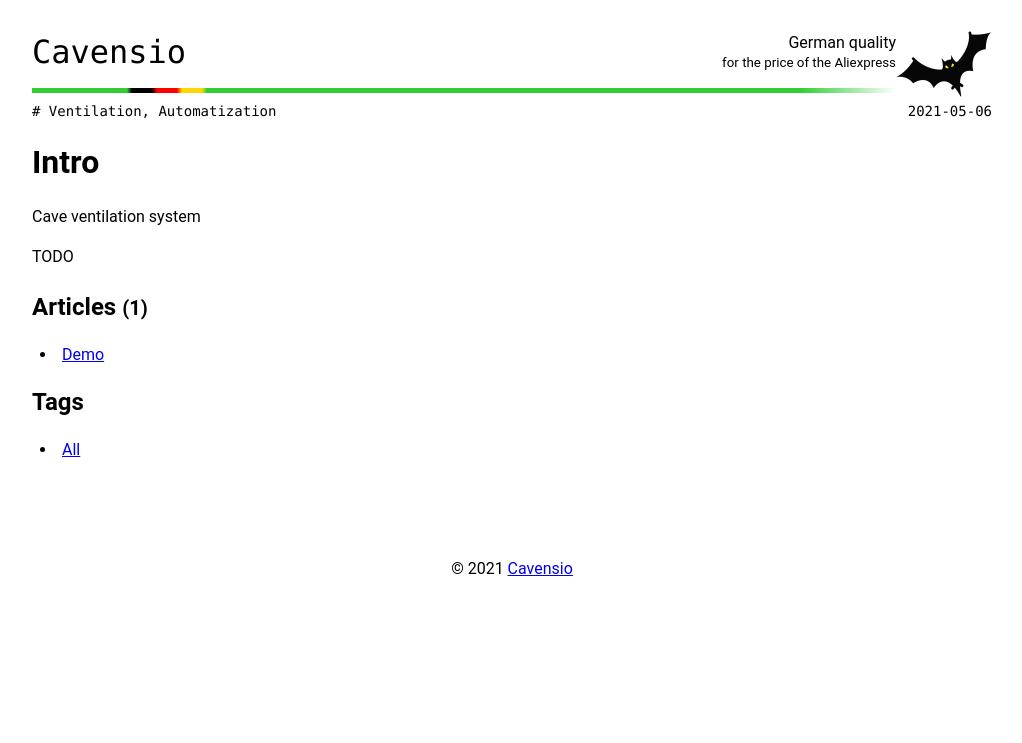
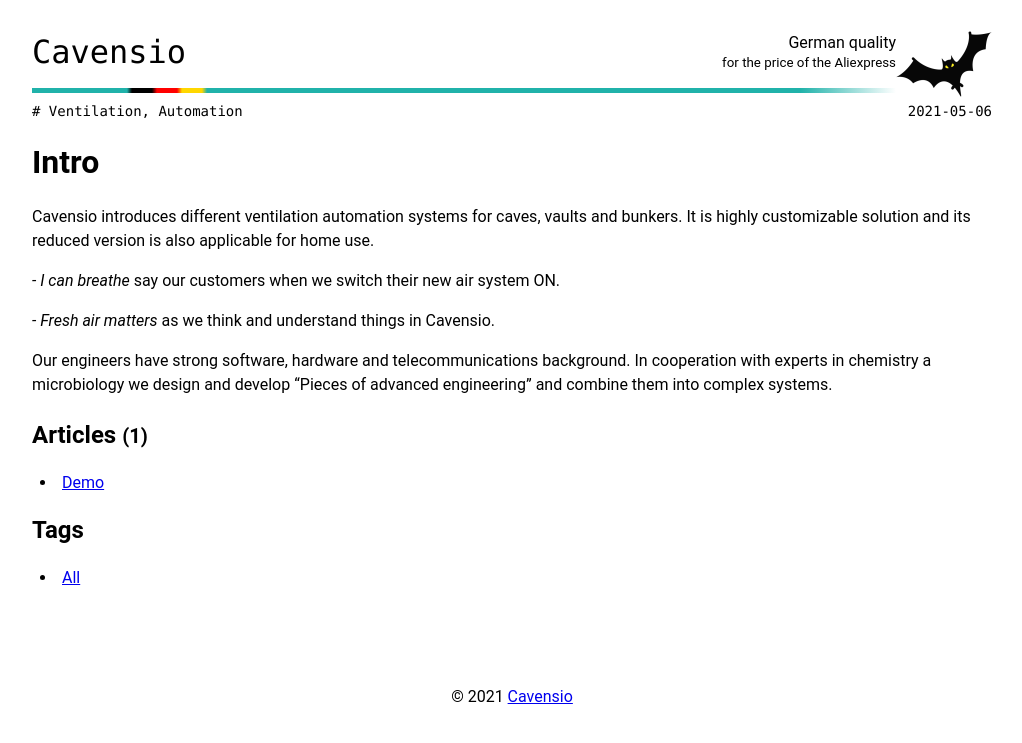
Before and after one commit to cavensio/cavensio.github.io, a Jekyll site: the page built from index.md, in a window 1280 px wide. Shown: the top 743 px of the page, without its empty margins (128-1150 px from the left). Built offline with Jekyll 4.4.1, drawn with Linux system fonts in a browser that asks for light colours; nearby versions of some CDN libraries.

Commit message:
site design

```diff
--- a/assets/css/default.css
+++ b/assets/css/default.css
@@ -79,16 +79,16 @@ header a:hover {
 header hr {
     height: 5px;
     background: linear-gradient(90deg,
-    limegreen 0px,
-    limegreen 95px,
+    lightseagreen 0px,
+    lightseagreen 95px,
     black 100px,
     black 120px,
     red 125px,
     red 145px,
     gold 150px,
     gold 170px,
-    limegreen 175px,
-    limegreen 80%,
+    lightseagreen 175px,
+    lightseagreen 80%,
     transparent 90%
     );
 }
--- a/index.md
+++ b/index.md
@@ -2,11 +2,18 @@
 layout: index
 title: Cavensio
 desc: Cave ventilation system
-tags: [Ventilation, Automatization]
+tags: [Ventilation, Automation]
 ---
 
 # Intro
 
-Cave ventilation system
+Cavensio introduces different ventilation automation systems for caves, vaults and bunkers.
+It is highly customizable solution and its reduced version is also applicable for home use.
 
-TODO
+*- I can breathe*  say our customers when we switch their new air system ON.
+
+*- Fresh air matters* as we think and understand things in Cavensio.
+
+Our engineers have strong software, hardware and telecommunications background.
+In cooperation with experts in chemistry a microbiology we design and develop "Pieces of advanced engineering"
+and combine them into complex systems.
```
Also changed, not shown: _posts/2021-05-06-demo.md (+1 -1 lines).
